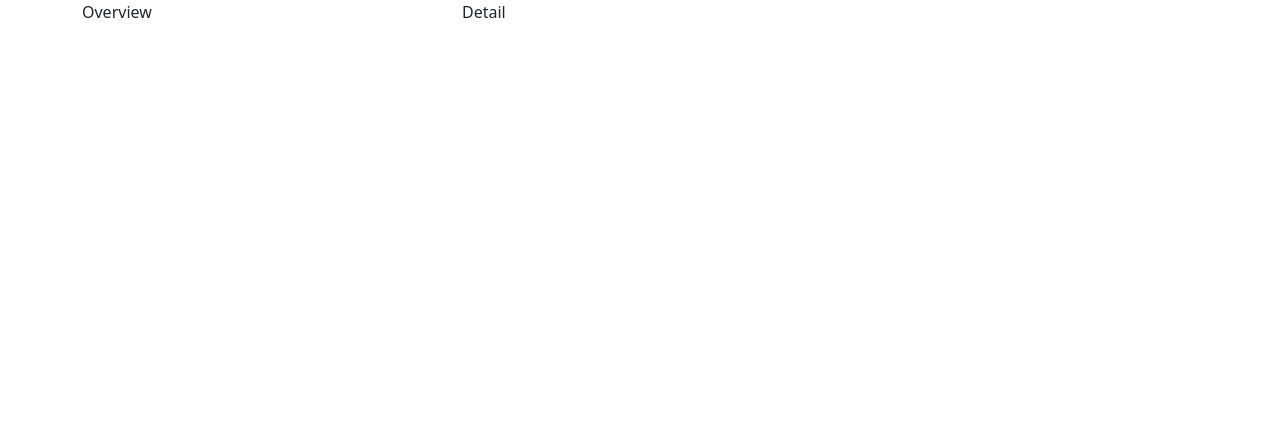
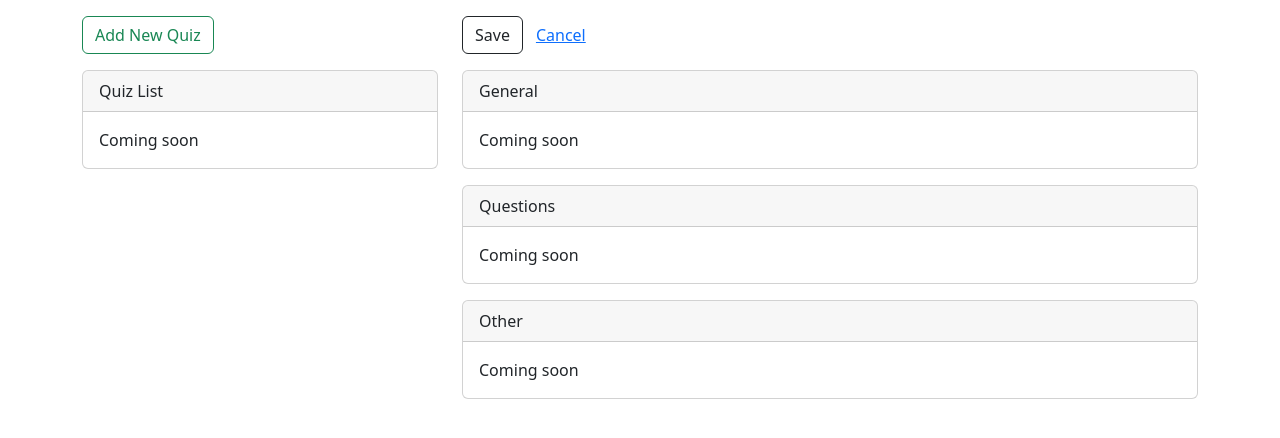
Before and after one commit to 2023-fall-jsf-online/quiz-editor, an Angular app: page / in a window 1280 px wide. Shown: the top 438 px of the page. Built offline with nearby package versions, Linux system fonts and the light colour scheme.

Commit message:
Placeholder working...
Finally, messed up some closing div tags : - (

```diff
--- a/src/app/app.component.html
+++ b/src/app/app.component.html
@@ -1,10 +1,50 @@
 <div class="container">
   <div class="row">
     <div class="col-md-4">
-      Overview
+      <button class="btn btn-outline-success mt-3 mb-3">
+        Add New Quiz
+      </button>
+      <div class="card">
+        <div class="card-header">
+          Quiz List
+        </div>
+        <div class="card-body">
+          Coming soon
+        </div>
+      </div>
     </div>
     <div class="col-md-8">
-      Detail
+      <div class="mt-3 mb-3">
+        <button class="btn btn-outline-dark">
+          Save
+        </button>
+        <button class="btn btn-link">
+          Cancel
+        </button>
+      </div>
+      <div class="card">
+        <div class="card-header">
+          General
+        </div>
+        <div class="card-body">
+          Coming soon
+        </div>
+      </div>
+      <div class="card mt-3">
+        <div class="card-header">
+          Questions
+        </div>
+        <div class="card-body">
+          Coming soon
+        </div>
+      </div>
+      <div class="card mt-3">
+        <div class="card-header">
+          Other
+        </div>
+        <div class="card-body">
+          Coming soon
+        </div>
+      </div>
     </div>
   </div>
-</div>
```
